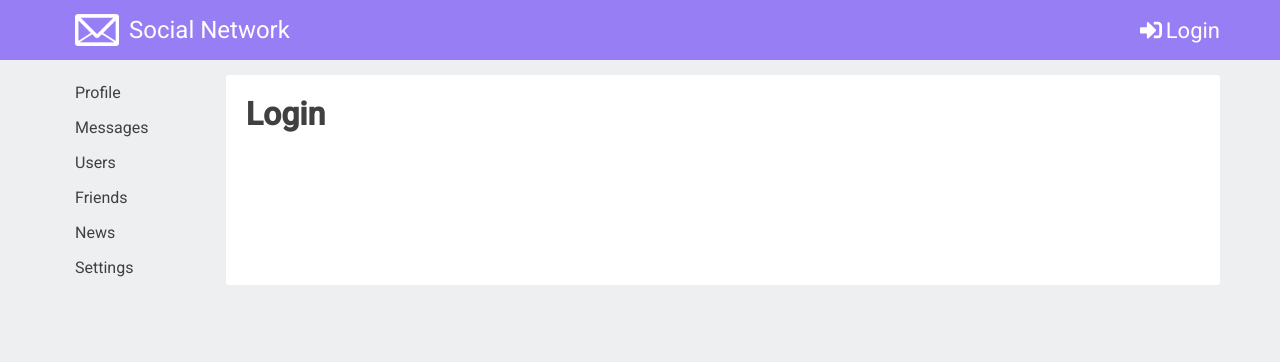
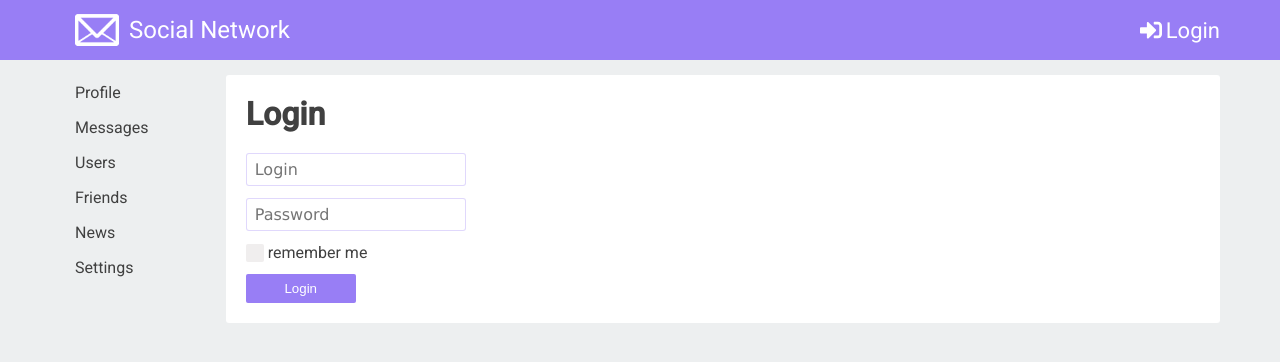
Before and after one commit to sheroshtan/react-social-network, a React (Create React App) app: page /login in a window 1280 px wide. Shown: the top 362 px of the page. Built offline with nearby package versions, Linux system fonts and the light colour scheme; no server answers.

Commit message:
login form. Styles for login form

```diff
--- a/src/App.css
+++ b/src/App.css
@@ -1,4 +1,8 @@
 /*RESET START*/
+* {
+  margin: 0;
+  box-sizing: border-box;
+}
 a {
   text-decoration: none;
   color: #404040;
@@ -19,11 +23,10 @@
   border: none;
   outline: none;
 }
+h1 {
+  margin-bottom: 20px;
+}
 /*RESET END*/
-* {
-  margin: 0;
-  box-sizing: border-box;
-}
 .logo {
   height: 44px;
 }
@@ -75,3 +78,45 @@
   display: flex;
   flex-direction: column;
 }
+input[type="checkbox"] {
+  display: none;
+}
+.input-group, .checkbox-group {
+  margin-bottom: 12px;
+}
+.input-group input[type='text'],
+.input-group input[type='password'] {
+  min-width: 220px;
+  padding: 6px 8px;
+  outline: none;
+  font-size: 16px;
+  border: 1px solid rgba(152,126,245, .3);
+  border-radius: 3px;
+  font-family: "Verdana", sans-serif;
+}
+.checkbox-group input[type='checkbox'] + label {
+  cursor: pointer;
+  user-select: none;
+  display: flex;
+  align-items: center;
+}
+.checkbox-group input[type='checkbox'] + label::before {
+  content: '';
+  display: inline-block;
+  box-sizing: border-box;
+  margin-right: 4px;
+  width: 18px;
+  height: 18px;
+  background-color: rgba(195, 187, 187, 0.25);
+  border: 6px solid transparent;
+  border-radius: 2px;
+}
+.checkbox-group input[type='checkbox']:checked + label::before {
+  border-color: #987EF5;
+}
+.input-group input:focus, .input-group input:active {
+  border-color: #b87ef5;
+}
+.checkbox-group + .checkbox-group {
+  margin-top: 8px;
+}
--- a/src/components/header/header.js
+++ b/src/components/header/header.js
@@ -10,7 +10,7 @@
 
     const authContent = props.isAuth
         ?   <>
-            <img src={props.photos.small || Avatar} alt="profile-avatar"/>
+                <img src={props.photos.small || Avatar} alt="profile-avatar"/>
                 <span>{props.login}</span>
             </>
         :
--- a/src/components/login/login.js
+++ b/src/components/login/login.js
@@ -1,9 +1,25 @@
 import React from 'react';
+import './login.css';
 
 const Login = (props) => {
     return (
         <div>
             <h1>Login</h1>
+            <form>
+                <div className="input-group">
+                    <input placeholder='Login' type='text'/>
+                </div>
+                <div className="input-group">
+                    <input placeholder='Password' type='password'/>
+                </div>
+                <div className="checkbox-group">
+                    <input type='checkbox' id='remember-me'/>
+                    <label htmlFor="remember-me">remember me</label>
+                </div>
+                <div>
+                    <button className='btn purple'>Login</button>
+                </div>
+            </form>
         </div>
     )
 }
--- a/src/redux/profile-page-reducer.js
+++ b/src/redux/profile-page-reducer.js
@@ -89,6 +89,4 @@
         })
 }
 
-
-
 export default profilePageReducer;
```
Also changed, not shown: src/components/profile/profile-info/profileStatus.js (+3 -5 lines), src/components/login/login.css (added).
